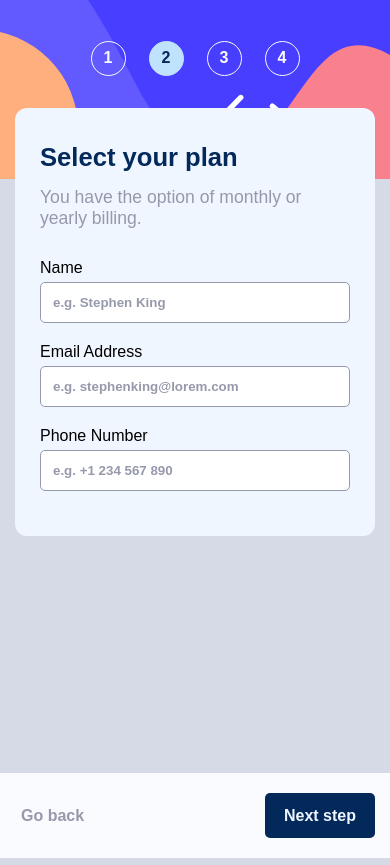
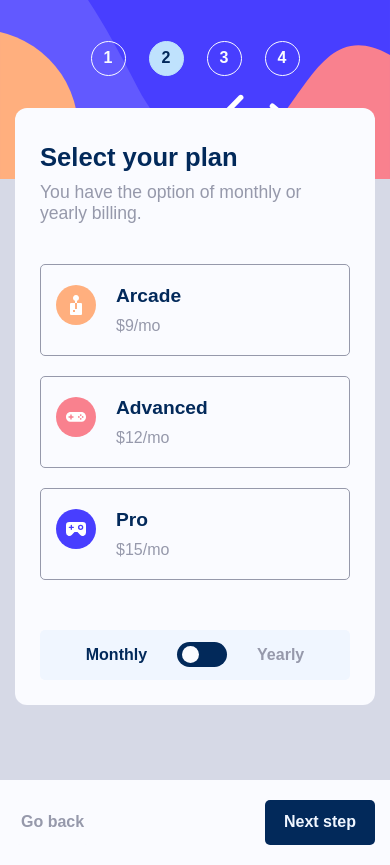
Before and after one commit to eivindsimonsen/multi-step-form, a React (Vite) app: page / in a window 390 px wide. Both pictures are taken after typing "Sample", "name@example.com", "5" into the empty fields and a click on the button "Next step". Built offline with nearby package versions, Linux system fonts and the light colour scheme.

Commit message:
Step two complete with functionality and responsive

```diff
--- a/src/components/StepOne.jsx
+++ b/src/components/StepOne.jsx
@@ -5,7 +5,7 @@ function StepOne() {
         <h1>Personal info</h1>
         <h2>Please provide your name, email, address, and phone number.</h2>
       </div>
-      <div>
+      <div className="form-inputs">
         <label htmlFor="name">Name</label>
         <input
           type="text"
@@ -13,7 +13,7 @@ function StepOne() {
           placeholder="e.g. Stephen King"
         />
       </div>
-      <div>
+      <div className="form-inputs">
         <label htmlFor="email">Email Address</label>
         <input
           type="email"
@@ -21,7 +21,7 @@ function StepOne() {
           placeholder="e.g. stephenking@lorem.com"
         />
       </div>
-      <div>
+      <div className="form-inputs">
         <label htmlFor="phone">Phone Number</label>
         <input
           type="number"
--- a/src/components/StepTwo.jsx
+++ b/src/components/StepTwo.jsx
@@ -1,35 +1,122 @@
-import React from "react";
+import { useState } from "react";
 
 function StepTwo() {
+  const [option, setOption] = useState([false, false, false]);
+  const [toggler, setToggler] = useState(false);
+
+  const toggleOption = (index) => {
+    const newOptions = option.map((value, i) => i === index);
+    setOption(newOptions);
+  };
+
+  const togglePayment = () => {
+    setToggler(!toggler);
+  };
+
   return (
     <>
       <div className="titles">
         <h1>Select your plan</h1>
         <h2>You have the option of monthly or yearly billing.</h2>
       </div>
-      <div>
-        <label htmlFor="name">Name</label>
+      <div className="option">
+        <div
+          onClick={() => toggleOption(0)}
+          className={option[0] ? "option-active" : ""}>
+          <svg
+            xmlns="http://www.w3.org/2000/svg"
+            width="40"
+            height="40"
+            viewBox="0 0 40 40">
+            <g
+              fill="none"
+              fillRule="evenodd">
+              <circle
+                cx="20"
+                cy="20"
+                r="20"
+                fill="#FFAF7E"></circle>
+              <path
+                fill="#FFF"
+                fillRule="nonzero"
+                d="M24.995 18.005h-3.998v5.998h-2v-5.998H15a1 1 0 00-1 1V29a1 1 0 001 1h9.995a1 1 0 001-1v-9.995a1 1 0 00-1-1zm-5.997 8.996h-2v-1.999h2v2zm2-11.175a2.999 2.999 0 10-2 0v2.18h2v-2.18z"></path>
+            </g>
+          </svg>
+          <div>
+            <h4>Arcade</h4>
+            <p>{toggler ? <span>$90/yr</span> : <span>$9/mo</span>}</p>
+            {toggler && <p id="year-plan">2 months free</p>}
+          </div>
+        </div>
+        <div
+          onClick={() => toggleOption(1)}
+          className={option[1] ? "option-active" : ""}>
+          <svg
+            xmlns="http://www.w3.org/2000/svg"
+            width="40"
+            height="40"
+            viewBox="0 0 40 40">
+            <g
+              fill="none"
+              fillRule="evenodd">
+              <circle
+                cx="20"
+                cy="20"
+                r="20"
+                fill="#F9818E"></circle>
+              <path
+                fill="#FFF"
+                fillRule="nonzero"
+                d="M25.057 15H14.944C12.212 15 10 17.03 10 19.885c0 2.857 2.212 4.936 4.944 4.936h10.113c2.733 0 4.943-2.08 4.943-4.936S27.79 15 25.057 15zM17.5 20.388c0 .12-.108.237-.234.237h-1.552v1.569c0 .126-.138.217-.259.217H14.5c-.118 0-.213-.086-.213-.203v-1.583h-1.569c-.126 0-.217-.139-.217-.26v-.956c0-.117.086-.213.202-.213h1.584v-1.554c0-.125.082-.231.203-.231h.989c.12 0 .236.108.236.234v1.551h1.555c.125 0 .231.083.231.204v.988zm5.347.393a.862.862 0 01-.869-.855c0-.472.39-.856.869-.856.481 0 .87.384.87.856a.863.863 0 01-.87.855zm1.9 1.866a.86.86 0 01-.87-.852.86.86 0 01.87-.855c.48 0 .87.38.87.855a.86.86 0 01-.87.852zm0-3.736a.862.862 0 01-.87-.854c0-.472.39-.856.87-.856s.87.384.87.856a.862.862 0 01-.87.854zm1.899 1.87a.862.862 0 01-.868-.855c0-.472.389-.856.868-.856s.868.384.868.856a.862.862 0 01-.868.855z"></path>
+            </g>
+          </svg>
+          <div>
+            <h4>Advanced</h4>
+            <p>{toggler ? <span>$120/yr</span> : <span>$12/mo</span>}</p>
+            {toggler && <p id="year-plan">2 months free</p>}
+          </div>
+        </div>
+        <div
+          onClick={() => toggleOption(2)}
+          className={option[2] ? "option-active" : ""}>
+          <svg
+            xmlns="http://www.w3.org/2000/svg"
+            width="40"
+            height="40"
+            viewBox="0 0 40 40">
+            <g
+              fill="none"
+              fillRule="evenodd">
+              <circle
+                cx="20"
+                cy="20"
+                r="20"
+                fill="#483EFF"></circle>
+              <path
+                fill="#FFF"
+                fillRule="nonzero"
+                d="M26.666 13H13.334A3.333 3.333 0 0010 16.333v7.193a3.447 3.447 0 002.14 3.24c1.238.5 2.656.182 3.56-.8L18.52 23h2.96l2.82 2.966a3.2 3.2 0 003.56.8 3.447 3.447 0 002.14-3.24v-7.193A3.333 3.333 0 0026.666 13zm-9.333 6H16v1.333a.667.667 0 01-1.333 0V19h-1.333a.667.667 0 010-1.334h1.333v-1.333a.667.667 0 111.333 0v1.333h1.333a.667.667 0 110 1.334zm7.333 2a2.667 2.667 0 110-5.333 2.667 2.667 0 010 5.333zM26 18.333a1.333 1.333 0 11-2.667 0 1.333 1.333 0 012.667 0z"></path>
+            </g>
+          </svg>
+          <div>
+            <h4>Pro</h4>
+            <p>{toggler ? <span>$150/yr</span> : <span>$15/mo</span>}</p>
+            {toggler && <p id="year-plan">2 months free</p>}
+          </div>
+        </div>
+      </div>
+      <div className="option-switch">
+        <p id={toggler ? "" : "selected-payment-method"}>Monthly</p>
         <input
-          type="text"
-          id="name"
-          placeholder="e.g. Stephen King"
+          type="checkbox"
+          hidden="hidden"
+          id="username"
+          onClick={togglePayment}
         />
-      </div>
-      <div>
-        <label htmlFor="email">Email Address</label>
-        <input
-          type="email"
-          id="email"
-          placeholder="e.g. stephenking@lorem.com"
-        />
-      </div>
-      <div>
-        <label htmlFor="phone">Phone Number</label>
-        <input
-          type="number"
-          id="phone"
-          placeholder="e.g. +1 234 567 890"
-        />
+        <label
+          className="switch"
+          htmlFor="username"></label>
+        <p id={toggler ? "selected-payment-method" : ""}>Yearly</p>
       </div>
     </>
   );
--- a/src/sass/partials/_form.scss
+++ b/src/sass/partials/_form.scss
@@ -42,6 +42,10 @@
   }
 }
 
+span {
+  color: $CoolGray;
+}
+
 .forms {
   display: flex;
   flex-direction: column;
@@ -50,8 +54,10 @@
     margin: 20px auto;
     width: 55%;
   }
+}
 
-  & > div {
+// Step one
+.form-inputs {
   display: flex;
   flex-direction: column;
   gap: 5px;
@@ -85,4 +91,114 @@
     }
   }
 }
+
+// Step two
+.option {
+  display: flex;
+  gap: 20px;
+  flex-direction: column;
+
+  @media (min-width: 639px) {
+    height: 200px;
+    flex-direction: row;
   }
+
+  & > * {
+    flex-basis: 100%;
+    border: 1px solid $CoolGray;
+    border-radius: 5px;
+    padding: 20px 15px;
+    display: grid;
+    place-content: space-between;
+    cursor: pointer;
+
+    &:hover {
+      background-color: $Magnolia;
+    }
+
+    @media (max-width: 639px) {
+      grid-template-columns: auto 1fr;
+      gap: 20px;
+    }
+
+    & h4 {
+      margin: 10px 0px;
+      color: $MarineBlue;
+
+      @media (max-width: 639px) {
+        margin-bottom: 10px;
+        margin-top: 0px;
+        font-size: 1.2rem;
+      }
+    }
+
+    & p {
+      margin: 0px;
+    }
+  }
+
+  &-switch {
+    display: flex;
+    justify-content: center;
+    align-items: center;
+    gap: 30px;
+    background-color: $Magnolia;
+    border-radius: 5px;
+    margin-top: 50px;
+
+    & p {
+      font-weight: 600;
+      color: $CoolGray;
+    }
+  }
+
+  &-active {
+    border: 2px solid $PurplishBlue;
+    background-color: $Magnolia;
+  }
+}
+
+#year-plan {
+  color: $MarineBlue;
+  margin-top: 5px;
+}
+
+#selected-payment-method {
+  color: $MarineBlue;
+}
+
+.switch {
+  display: inline-block;
+  position: relative;
+  width: 50px;
+  height: 25px;
+  border-radius: 20px;
+  background: $MarineBlue;
+  transition: background 0.28s cubic-bezier(0.4, 0, 0.2, 1);
+  vertical-align: middle;
+  cursor: pointer;
+}
+.switch::before {
+  content: "";
+  position: absolute;
+  top: 4px;
+  left: 5px;
+  width: 17px;
+  height: 17px;
+  background: $Alabaster;
+  border-radius: 50%;
+  transition: left 0.28s cubic-bezier(0.4, 0, 0.2, 1), background 0.28s cubic-bezier(0.4, 0, 0.2, 1), box-shadow 0.28s cubic-bezier(0.4, 0, 0.2, 1);
+}
+.switch:active::before {
+  box-shadow: 0 2px 8px rgba(0, 0, 0, 0.28), 0 0 0 20px rgba(128, 128, 128, 0.1);
+}
+input:checked + .switch {
+  background: $MarineBlue;
+}
+input:checked + .switch::before {
+  left: 27px;
+  background: #fff;
+}
+input:checked + .switch:active::before {
+  box-shadow: 0 2px 8px rgba(0, 0, 0, 0.28), 0 0 0 20px rgba(0, 150, 136, 0.2);
+}
--- a/src/sass/partials/_globals.scss
+++ b/src/sass/partials/_globals.scss
@@ -32,7 +32,7 @@ body {
 }
 
 .content-container {
-  background-color: $Magnolia;
+  background-color: $Alabaster;
   margin: 0px 15px;
   padding: 25px;
   border-radius: 12px;
```
Lines whose indentation alone changed are shown as unchanged.
